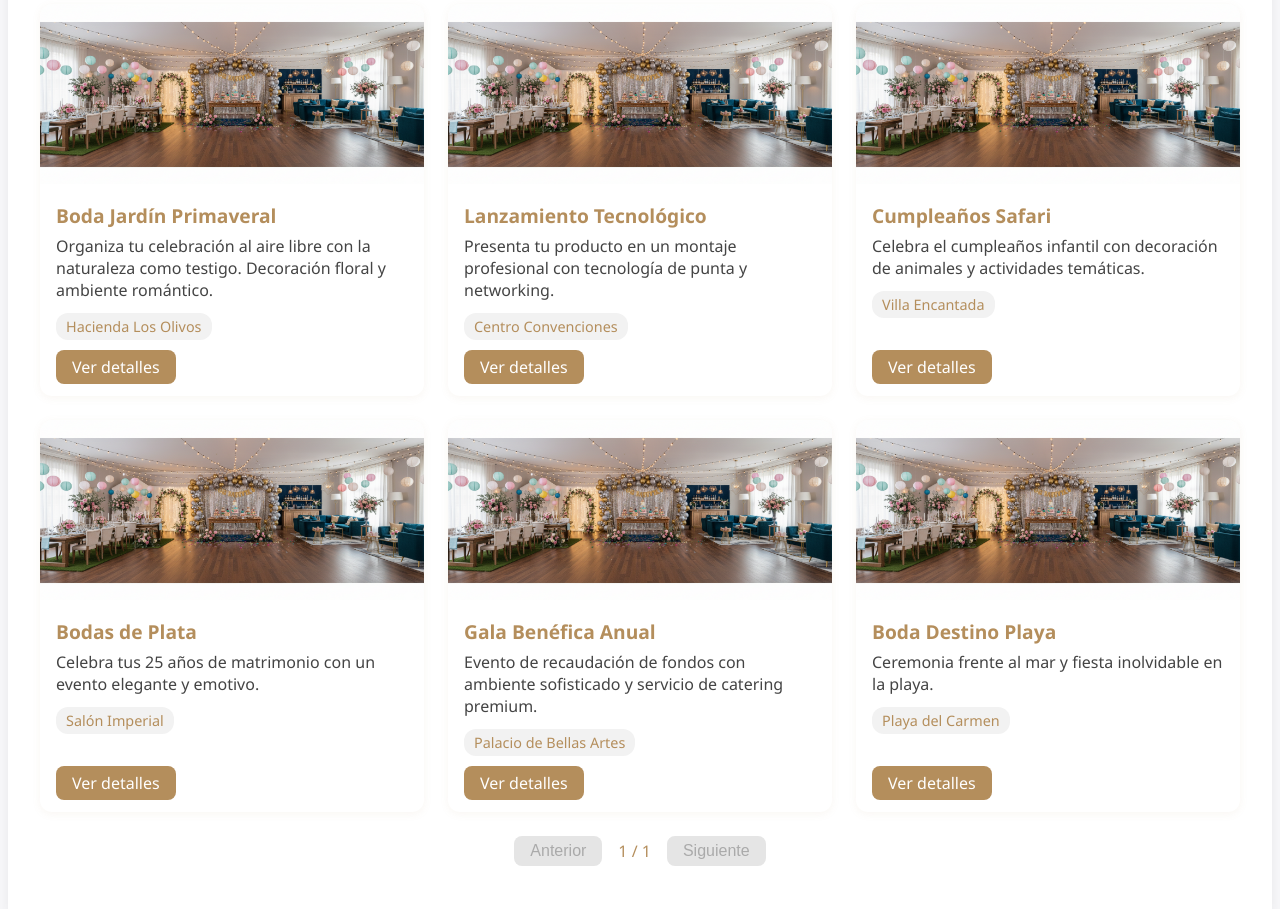
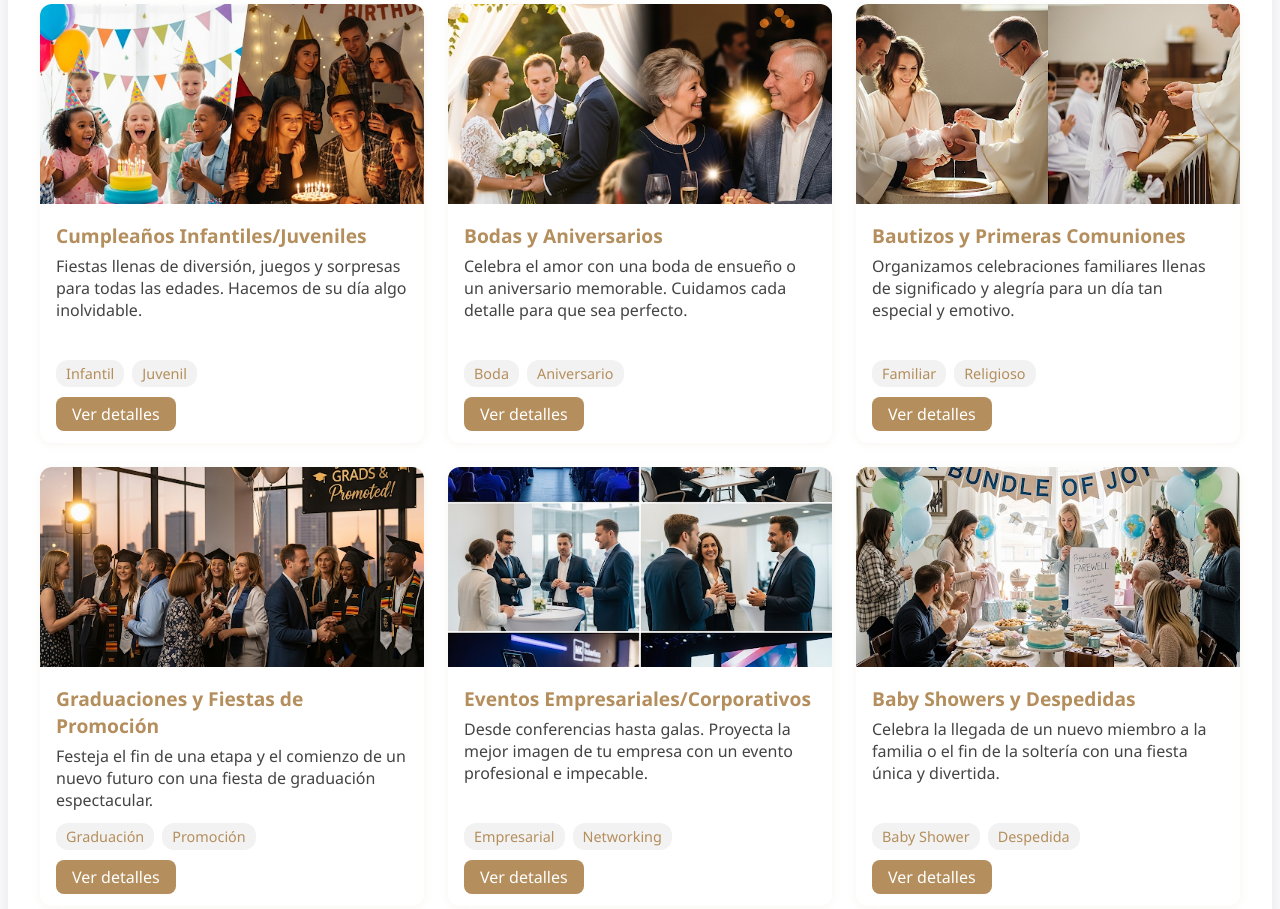
Before and after one commit to rogerthC/WebHappyFest, a plain HTML site: page HAPPYFESTH/src/pages/Catalog/catalog.html in a window 1280 px wide. Shown: the part 257-1166 px from the top of the page. Drawn offline with Linux system fonts and the light colour scheme.

Commit message:
actualizacion de catalogo

```diff
--- a/HAPPYFESTH/src/pages/Catalog/catalog.css
+++ b/HAPPYFESTH/src/pages/Catalog/catalog.css
@@ -182,6 +182,8 @@ body {
     grid-template-columns: repeat(auto-fit, minmax(320px, 1fr));
     gap: 24px;
     margin-bottom: 24px;
+    /* Añadido: Asegura que las filas se creen automáticamente */
+    grid-auto-rows: 1fr;
 }
 .event-card {
     background: #fff;
@@ -191,14 +193,18 @@ body {
     display: flex;
     flex-direction: column;
     transition: box-shadow 0.2s;
+    /* Añadido: Asegura que la tarjeta ocupe toda la celda de la grilla */
+    height: 100%;
 }
 .event-card:hover {
     box-shadow: 0 4px 16px rgba(180,142,92,0.18);
 }
 .event-img {
     width: 100%;
-    height: 180px;
+    height: 200px; /* Aumentamos un poco la altura para mejor proporción */
     object-fit: cover;
+    /* Añadido: Evita que la imagen se encoja */
+    flex-shrink: 0;
 }
 .event-content {
     padding: 18px 16px 12px 16px;
@@ -216,6 +222,8 @@ body {
     color: #444;
     font-size: 1rem;
     margin-bottom: 12px;
+    /* Añadido: Permite que la descripción crezca */
+    flex-grow: 1;
 }
 .event-tags {
     display: flex;
--- a/HAPPYFESTH/src/pages/Catalog/catalog.js
+++ b/HAPPYFESTH/src/pages/Catalog/catalog.js
@@ -2,74 +2,98 @@
 const eventos = [
     {
         id: 1,
-        titulo: "Boda Jardín Primaveral",
-        descripcion: "Organiza tu celebración al aire libre con la naturaleza como testigo. Decoración floral y ambiente romántico.",
-        imagen: "../../assets/icons/img/inicio.png",
-        categoria: "bodas",
-        tags: ["Hacienda Los Olivos"],
+        titulo: "Cumpleaños Infantiles/Juveniles",
+        descripcion: "Fiestas llenas de diversión, juegos y sorpresas para todas las edades. Hacemos de su día algo inolvidable.",
+        imagen: "../../assets/icons/img/catalog/cumpleaños.png", // CAMBIAR IMAGEN
+        categoria: "cumpleaños",
+        tags: ["Infantil", "Juvenil"],
         precios: [
-            { nombre: "Básico", precio: "$15,000 MXN" },
-            { nombre: "Premium", precio: "$25,000 MXN" }
+            { nombre: "Paquete Básico", precio: "Consultar" },
+            { nombre: "Paquete Premium", precio: "Consultar" }
         ]
     },
     {
         id: 2,
-        titulo: "Lanzamiento Tecnológico",
-        descripcion: "Presenta tu producto en un montaje profesional con tecnología de punta y networking.",
-        imagen: "../../assets/icons/img/inicio.png",
-        categoria: "corporativos",
-        tags: ["Centro Convenciones"],
+        titulo: "Bodas y Aniversarios",
+        descripcion: "Celebra el amor con una boda de ensueño o un aniversario memorable. Cuidamos cada detalle para que sea perfecto.",
+        imagen: "../../assets/icons/img/catalog/bodas.png", // CAMBIAR IMAGEN
+        categoria: "bodas",
+        tags: ["Boda", "Aniversario"],
         precios: [
-            { nombre: "Estándar", precio: "$18,000 MXN" }
+            { nombre: "Boda Íntima", precio: "Consultar" },
+            { nombre: "Gran Celebración", precio: "Consultar" }
         ]
     },
     {
         id: 3,
-        titulo: "Cumpleaños Safari",
-        descripcion: "Celebra el cumpleaños infantil con decoración de animales y actividades temáticas.",
-        imagen: "../../assets/icons/img/inicio.png",
-        categoria: "cumpleaños",
-        tags: ["Villa Encantada"],
+        titulo: "Bautizos y Primeras Comuniones",
+        descripcion: "Organizamos celebraciones familiares llenas de significado y alegría para un día tan especial y emotivo.",
+        imagen: "../../assets/icons/img/catalog/bautizo.png", // CAMBIAR IMAGEN
+        categoria: "aniversarios", // Usamos 'aniversarios' para otras celebraciones
+        tags: ["Familiar", "Religioso"],
         precios: [
-            { nombre: "Infantil", precio: "$8,000 MXN" }
+            { nombre: "Recepción", precio: "Consultar" }
         ]
     },
     {
         id: 4,
-        titulo: "Bodas de Plata",
-        descripcion: "Celebra tus 25 años de matrimonio con un evento elegante y emotivo.",
-        imagen: "../../assets/icons/img/inicio.png",
-        categoria: "aniversarios",
-        tags: ["Salón Imperial"],
+        titulo: "Graduaciones y Fiestas de Promoción",
+        descripcion: "Festeja el fin de una etapa y el comienzo de un nuevo futuro con una fiesta de graduación espectacular.",
+        imagen: "../../assets/icons/img/catalog/graduacion.png", // CAMBIAR IMAGEN
+        categoria: "corporativos", // Usamos 'corporativos' para eventos formales
+        tags: ["Graduación", "Promoción"],
         precios: [
-            { nombre: "Celebración", precio: "$12,000 MXN" }
+            { nombre: "Paquete Graduado", precio: "Consultar" }
         ]
     },
     {
         id: 5,
-        titulo: "Gala Benéfica Anual",
-        descripcion: "Evento de recaudación de fondos con ambiente sofisticado y servicio de catering premium.",
-        imagen: "../../assets/icons/img/inicio.png",
+        titulo: "Eventos Empresariales/Corporativos",
+        descripcion: "Desde conferencias hasta galas. Proyecta la mejor imagen de tu empresa con un evento profesional e impecable.",
+        imagen: "../../assets/icons/img/catalog/corporativo.png", // CAMBIAR IMAGEN
         categoria: "corporativos",
-        tags: ["Palacio de Bellas Artes"],
+        tags: ["Empresarial", "Networking"],
         precios: [
-            { nombre: "Gala", precio: "$30,000 MXN" }
+            { nombre: "Media Jornada", precio: "Consultar" },
+            { nombre: "Jornada Completa", precio: "Consultar" }
         ]
     },
     {
         id: 6,
-        titulo: "Boda Destino Playa",
-        descripcion: "Ceremonia frente al mar y fiesta inolvidable en la playa.",
-        imagen: "../../assets/icons/img/inicio.png",
-        categoria: "bodas",
-        tags: ["Playa del Carmen"],
+        titulo: "Baby Showers y Despedidas",
+        descripcion: "Celebra la llegada de un nuevo miembro a la familia o el fin de la soltería con una fiesta única y divertida.",
+        imagen: "../../assets/icons/img/catalog/babyshower.png", // CAMBIAR IMAGEN
+        categoria: "cumpleaños", // Usamos 'cumpleaños' para fiestas personales
+        tags: ["Baby Shower", "Despedida"],
         precios: [
-            { nombre: "Playa", precio: "$22,000 MXN" }
+            { nombre: "Paquete Celebración", precio: "Consultar" }
+        ]
+    },
+    {
+        id: 7,
+        titulo: "Fiestas Temáticas",
+        descripcion: "Halloween, Navidad, Año Nuevo... ¡La temática la pones tú! Nosotros creamos la atmósfera perfecta.",
+        imagen: "../../assets/icons/img/placeholder-tematica.jpg", // CAMBIAR IMAGEN
+        categoria: "cumpleaños",
+        tags: ["Halloween", "Navidad"],
+        precios: [
+            { nombre: "Fiesta Temática", precio: "Consultar" }
+        ]
+    },
+    {
+        id: 8,
+        titulo: "Reuniones Privadas y Cenas Familiares",
+        descripcion: "Organizamos encuentros íntimos y cenas especiales con un ambiente acogedor y menús personalizados.",
+        imagen: "../../assets/icons/img/placeholder-cena.jpg", // CAMBIAR IMAGEN
+        categoria: "aniversarios",
+        tags: ["Privado", "Cena"],
+        precios: [
+            { nombre: "Cena Privada", precio: "Consultar" }
         ]
     }
 ];
 
-const eventosPorPagina = 6;
+const eventosPorPagina = 8; // Ajustado para mostrar todos los eventos
 let paginaActual = 1;
 let categoriaActual = "todos";
 let ordenActual = "recientes";
@@ -90,7 +114,16 @@ function renderizarEventos() {
     const grid = document.getElementById("events-grid");
     grid.innerHTML = "";
     const filtrados = filtrarEventos();
+
+    // Ocultar paginación si no es necesaria
+    const paginacion = document.querySelector('.pagination');
     const totalPaginas = Math.ceil(filtrados.length / eventosPorPagina);
+    if (totalPaginas <= 1) {
+        paginacion.style.display = 'none';
+    } else {
+        paginacion.style.display = 'flex';
+    }
+
     const inicio = (paginaActual - 1) * eventosPorPagina;
     const fin = inicio + eventosPorPagina;
     const eventosPagina = filtrados.slice(inicio, fin);
@@ -112,9 +145,9 @@ function renderizarEventos() {
         `;
         grid.appendChild(card);
     });
-    document.getElementById("page-info").textContent = `${paginaActual} / ${totalPaginas}`;
+    document.getElementById("page-info").textContent = `${paginaActual} / ${Math.max(1, totalPaginas)}`;
     document.getElementById("prev-page").disabled = paginaActual === 1;
-    document.getElementById("next-page").disabled = paginaActual === totalPaginas;
+    document.getElementById("next-page").disabled = paginaActual >= totalPaginas;
 
     // Asignar eventos a los botones "Ver detalles"
     document.querySelectorAll('.ver-detalles-btn').forEach(btn => {
```
Also changed, not shown: HAPPYFESTH/src/assets/icons/img/catalog/babyshower.png (added), HAPPYFESTH/src/assets/icons/img/catalog/bautizo.png (added), HAPPYFESTH/src/assets/icons/img/catalog/bodas.png (added), HAPPYFESTH/src/assets/icons/img/catalog/corporativo.png (added), HAPPYFESTH/src/assets/icons/img/catalog/cumpleaños.png (added), HAPPYFESTH/src/assets/icons/img/catalog/graduacion.png (added).
